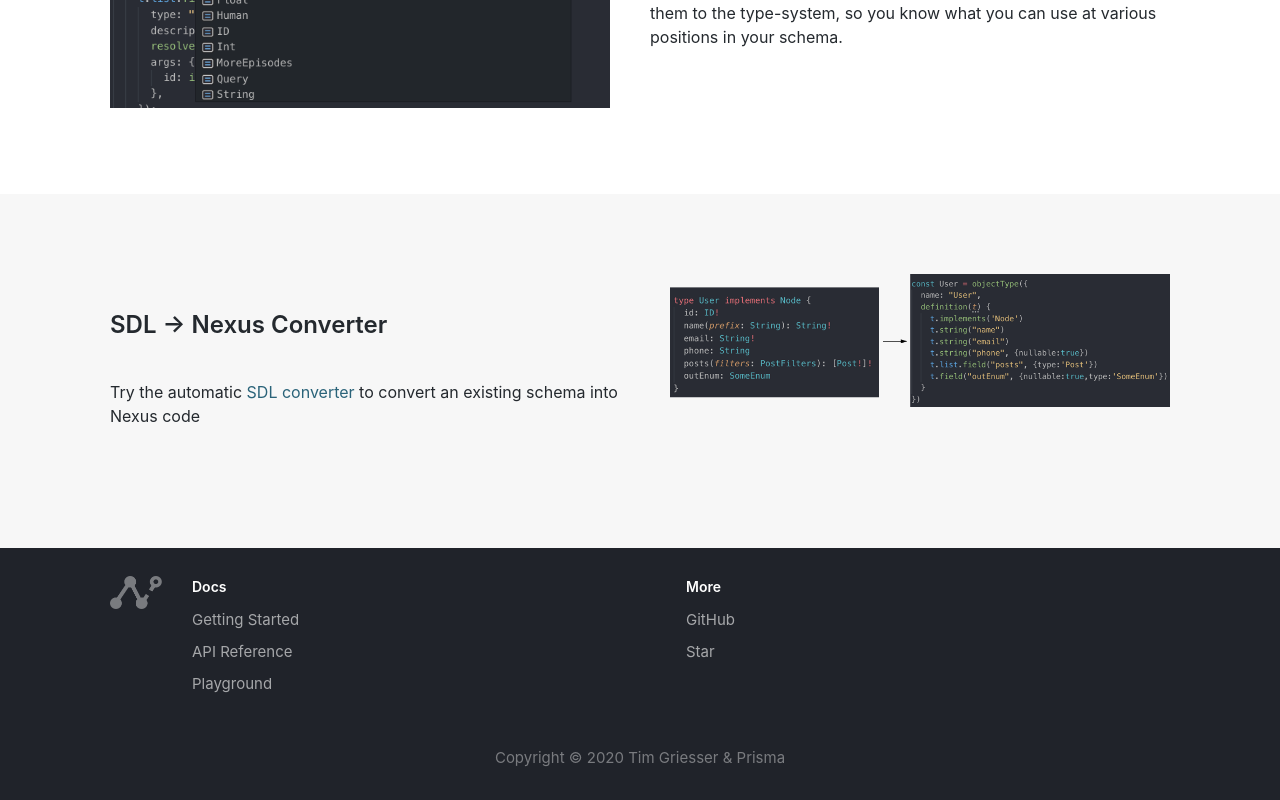
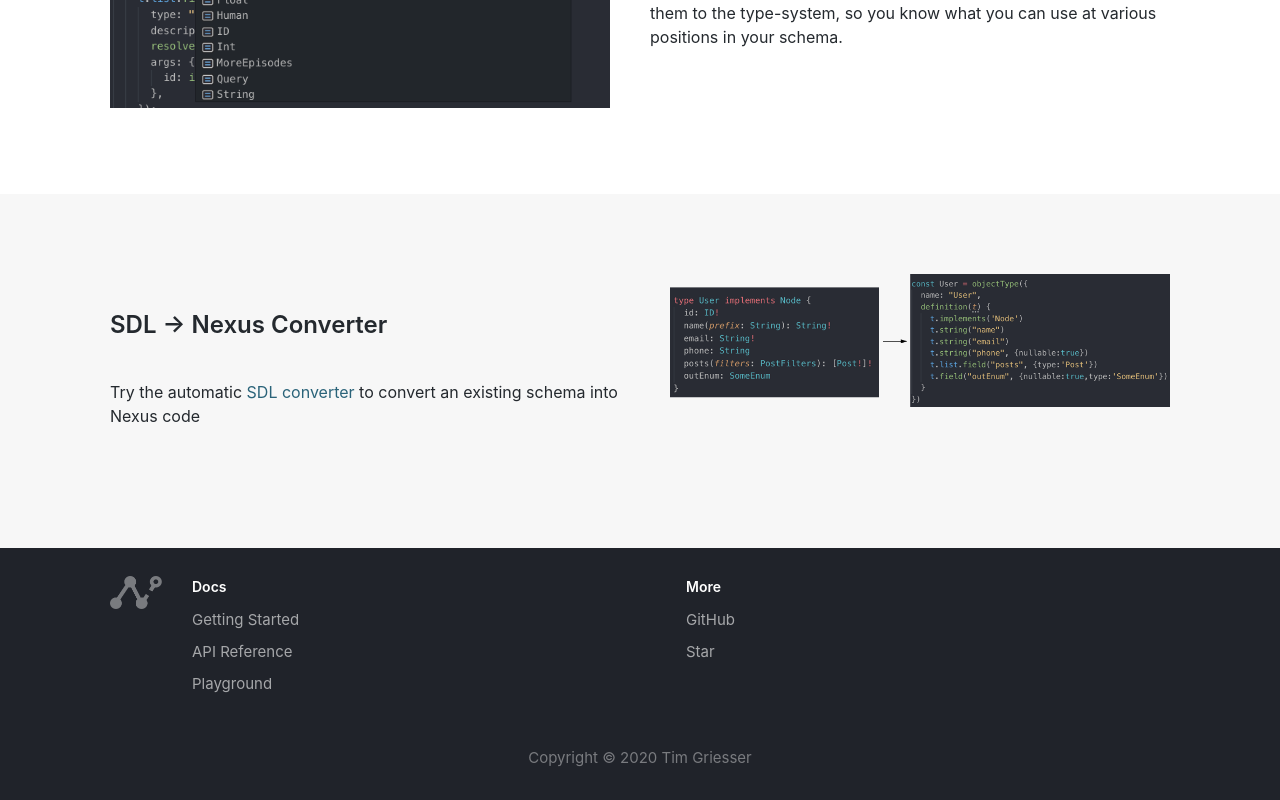
Before and after one commit to graphql-nexus/nexusjs.org, a website: page src/public/index.html in a window 1280 px wide. Shown: the part 1548-2348 px from the top of the page. Drawn offline with nearby package versions, Linux system fonts and the light colour scheme; some packages are replaced by stand-ins of ours; a script that the page names is missing.

Commit message:
Removed Prisma from the footer (#37)

```diff
--- a/src/public/index.html
+++ b/src/public/index.html
@@ -336,7 +336,7 @@
             >
           </div>
         </section>
-        <section class="copyright">Copyright © 2020 Tim Griesser & <a href"https://prisma.io">Prisma</a></section>
+        <section class="copyright">Copyright © 2020 Tim Griesser</section>
       </footer>
     </div>
   </body>
```
